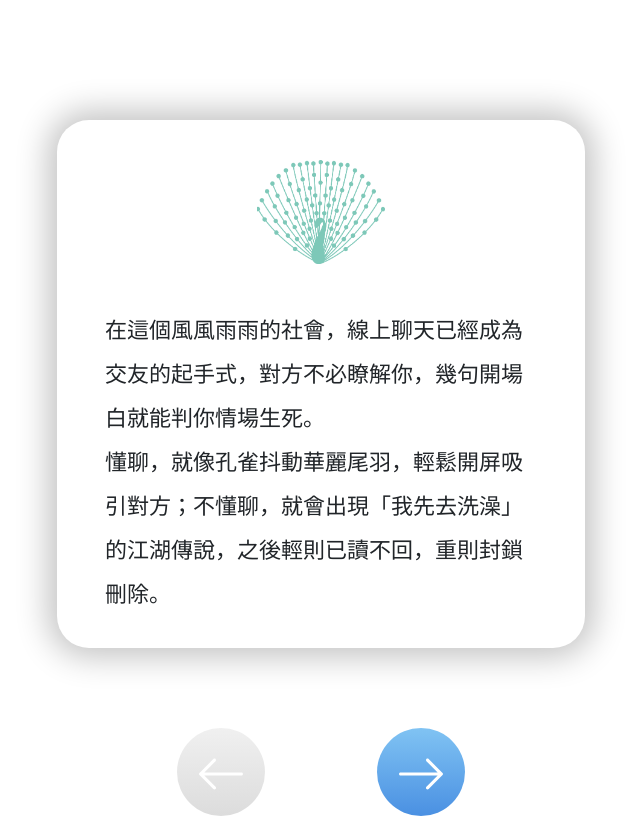
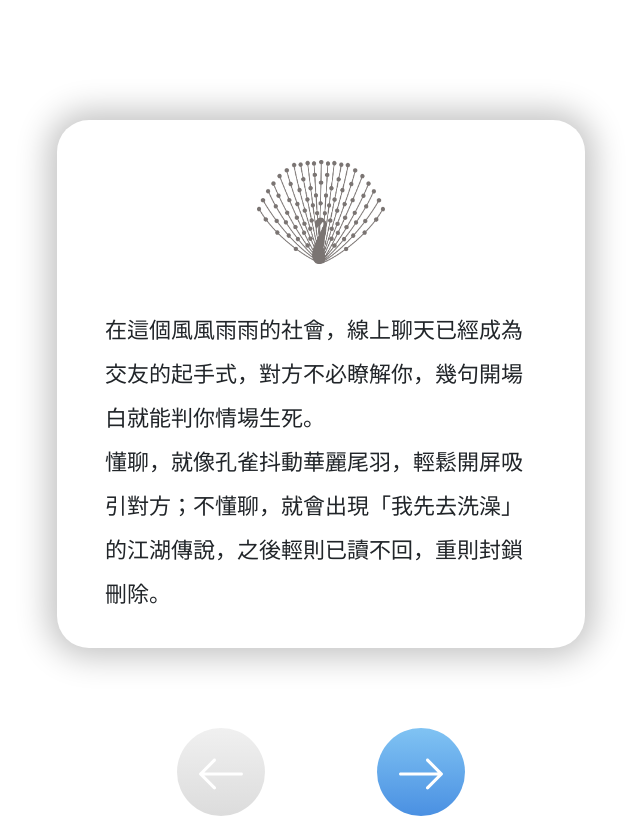
Before and after one commit to king4sam/peacock, a React (Create React App) app: page / in a window 1280 px wide. Shown: the whole page, without its empty margins (63-703 px from the left). Built offline with nearby package versions, Linux system fonts and the light colour scheme.

Commit message:
fix guideIcon

```diff
--- a/src/guideIcon.jsx
+++ b/src/guideIcon.jsx
@@ -7,7 +7,7 @@ export const GuideIcon = () => {
     <div className="guideIcon">
       <img
         className="guidelineIcon"
-        src="peacockOpen.png"
+        src="peacockOpenBlack.png"
         height="42"
         width="42"
         style={{ opacity: 0.6 }}
```
Also changed, not shown: public/peacockOpenBlack.png (added).
